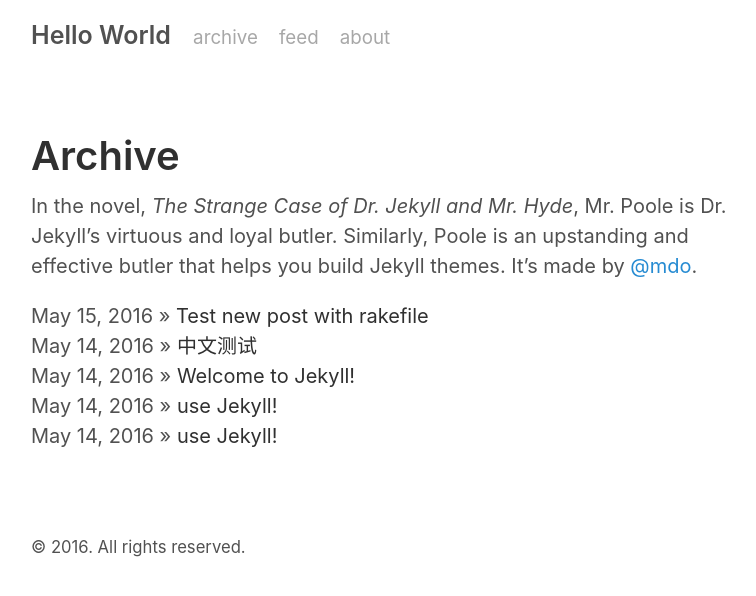
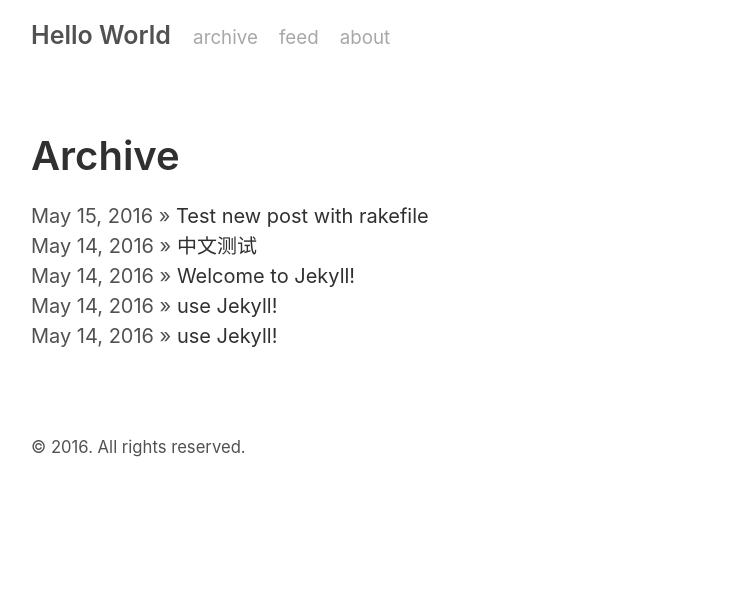
Before and after one commit to zjengjie/zjengjie.github.com, a Jekyll site: the page built from archive.html, in a window 1280 px wide. Shown: the top 596 px of the page, without its empty margins (259-1015 px from the left). Built offline with Jekyll 4.4.1, drawn with Linux system fonts in a browser that asks for light colours.

Commit message:
archive test

```diff
--- a/archive.html
+++ b/archive.html
@@ -3,8 +3,8 @@
 title: Archive
 ---
 
-<p>In the novel, <em>The Strange Case of Dr. Jekyll and Mr. Hyde</em>, Mr. Poole is Dr. Jekyll’s virtuous and loyal butler. Similarly, Poole is an upstanding and effective butler that helps you build Jekyll themes. It’s made by <a href="https://twitter.com/mdo">@mdo</a>.</p>
-
+<p></p>
+<p></p>
 {% for post in site.posts %}
 
 <div>
```
